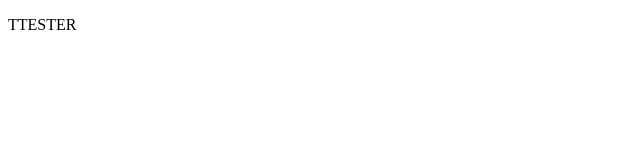
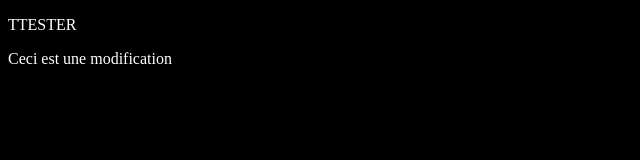
Before and after one commit to Xilit77/tuto-git, a plain HTML site: page index.html in a window 1280 px wide. Shown: the whole page, without its empty margins (0-640 px from the left). Drawn offline with Linux system fonts and the light colour scheme.

Commit message:
couleur background et texte

```diff
--- a/index.html
+++ b/index.html
@@ -3,8 +3,15 @@
 <head>
     <meta charset="UTF-8">
     <title>test tuto git</title>
+    <style>
+        body{
+            background-color: black;
+            color: white;
+        }
+    </style>
 </head>
 <body>
     <p>TTESTER</p>
+    <p>Ceci est une modification</p>
 </body>
 </html>
```
